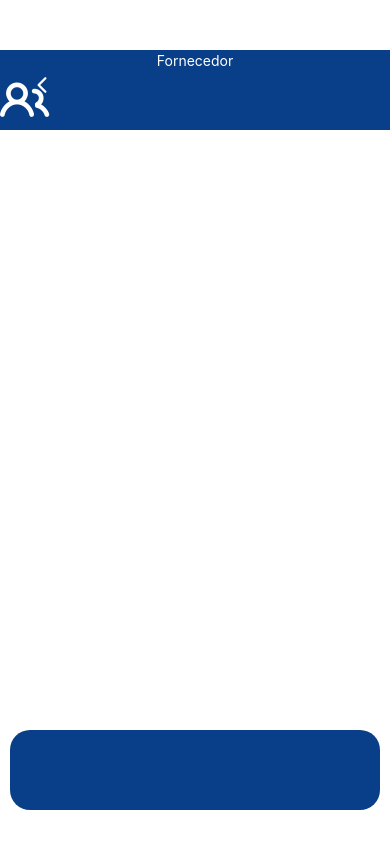
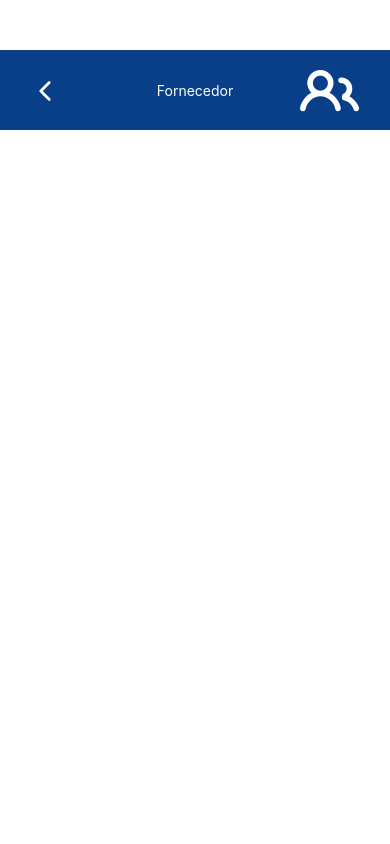
Before and after one commit to EmanuelReus6/clodoaldo_app, a React Native app: screen /Fornecedor in a window 390 px wide. Built offline with nearby package versions, Linux system fonts and the light colour scheme.

Commit message:
fornecedor

```diff
--- a/src/pages/Fornecedor.js
+++ b/src/pages/Fornecedor.js
@@ -7,18 +7,15 @@ export default function Fornecedor({navigation}) {
 
     return (
         <View style={styles.container}>
-        <View style={styles.topBar}>
-          <Ionicons name="chevron-back" size={24} color="black" style={styles.seta}
-            onPress={() => navigation.navigate('Home')}
-          />
-            <Text style={styles.txtFornecedor}> Fornecedor </Text>
-            <Octicons name="people" size={50} color="white"/>
-
+          <View style={styles.topBar}>
+            <Ionicons name="chevron-back" size={30} color="white" style={styles.seta}
+              onPress={() => navigation.navigate('Home')}
+            />
+              <Text style={styles.txtFornecedor}> Fornecedor </Text>
+            <Octicons name="people" size={60} color="white" style={styles.icon}/>
+          </View>
 
         </View>
-
-        <View style={styles.bottomBar}></View>
-    </View>
   );
 }
 
@@ -26,14 +23,22 @@ const styles = StyleSheet.create({
   container: {
     flex: 1,
     backgroundColor: '#ffff',
-    alignItems: 'center'
   },
   seta:{
-    color: '#fff',
     flex: 1,
     position: 'absolute',
     paddingLeft: 30,
-    paddingBottom: 10
+    top: 25
+  },
+  txtFornecedor:{
+    color: '#fff',
+    textAlign: 'center',
+  },
+  icon:{
+    flex: 1,
+    position: 'absolute',
+    paddingLeft: 300,
+    top: 10
   },
   topBar:{
     backgroundColor: '#093f88',
@@ -42,15 +47,4 @@ const styles = StyleSheet.create({
     height: 80,
     top: 50,
   },
-  bottomBar:{
-    backgroundColor: '#093f88',
-    width: 370,
-    height: 80,
-    top: 650,
-    borderRadius: 20
-  },
-  txtFornecedor:{
-    color: '#fff',
-    textAlign: 'center',
-  }
 });
```
